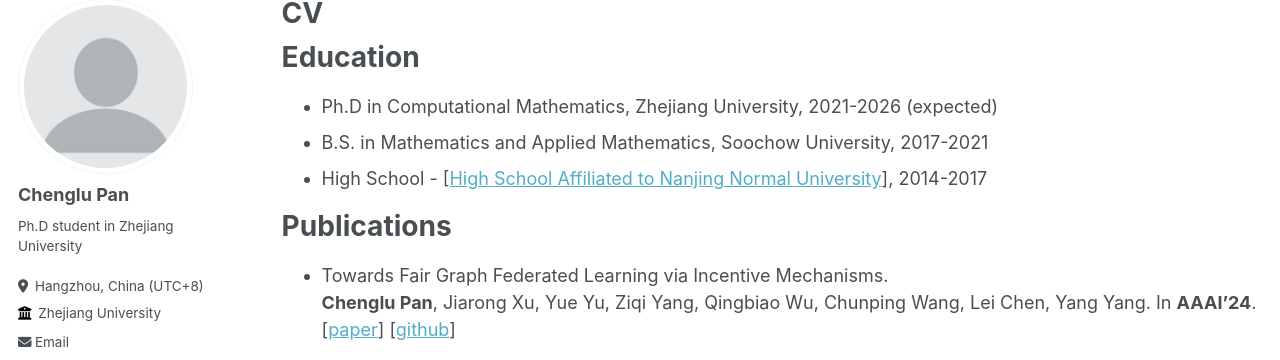
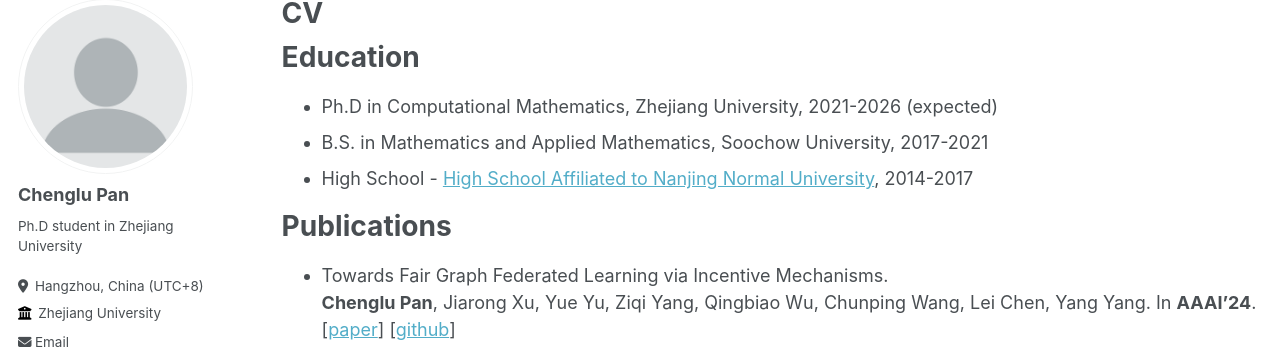
Before and after one commit to Chenglu0426/Chenglu0426.github.io, a Jekyll site: the page built from _pages/cv.md, in a window 1280 px wide and 1251 px high. Shown: the part 107-467 px from the top of the window. Built offline with Jekyll 4.4.1, drawn with Linux system fonts in a browser that asks for light colours; some web fonts are replaced.

Commit message:
Update cv.md

```diff
--- a/_pages/cv.md
+++ b/_pages/cv.md
@@ -13,7 +13,7 @@ Education
 ======
 * Ph.D in Computational Mathematics, Zhejiang University, 2021-2026 (expected)
 * B.S. in Mathematics and Applied Mathematics, Soochow University, 2017-2021
-* High School - [[High School Affiliated to Nanjing Normal University](www.nsfz.net)], 2014-2017
+* High School - [High School Affiliated to Nanjing Normal University](www.nsfz.net), 2014-2017
 
 
 
```
